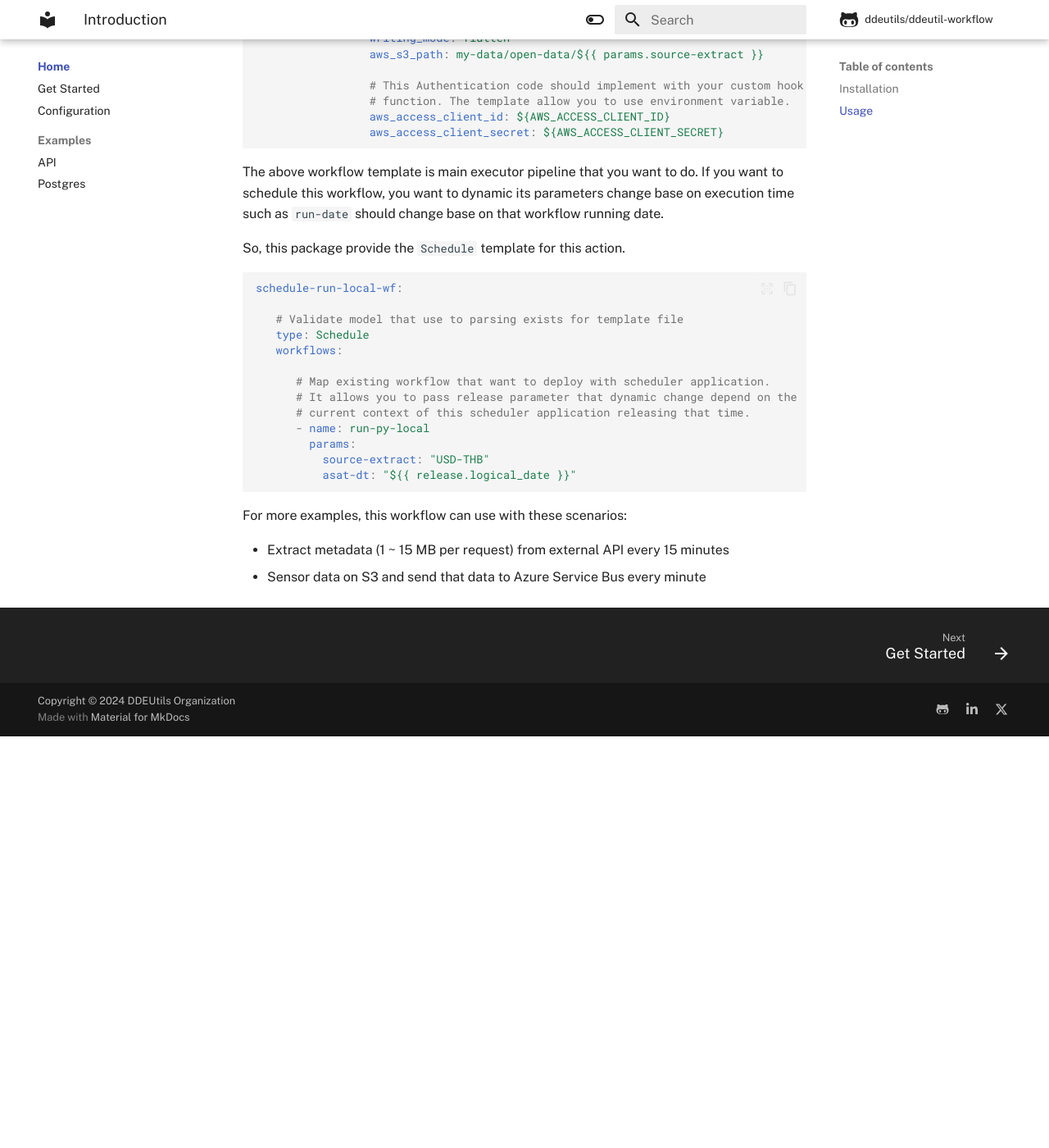
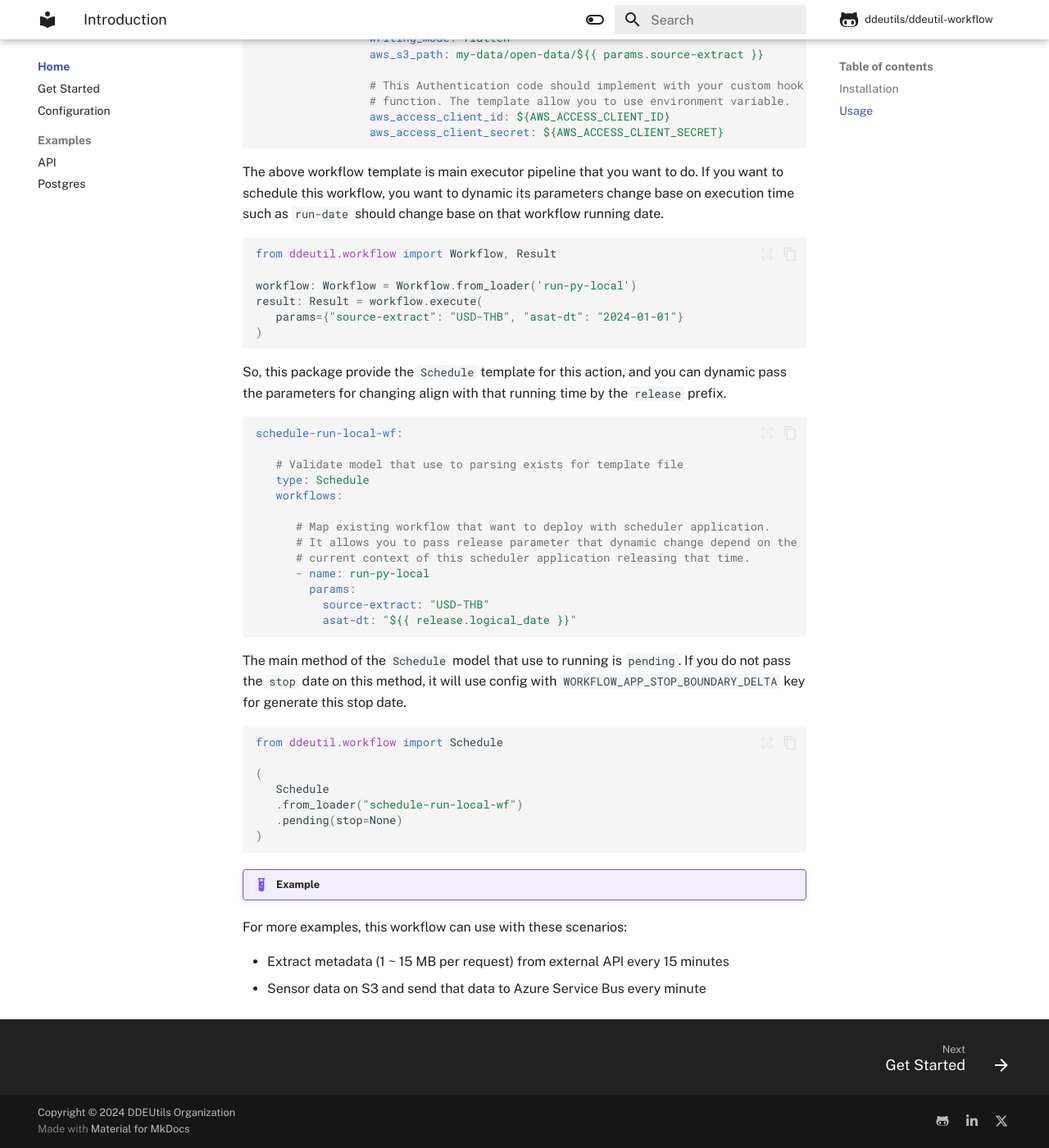
Before and after one commit to ddeutils/ddeutil-workflow, an MkDocs documentation site: the page built from docs/index.md, in a window 1280 px wide and 1400 px high, scrolled down 2843 px. Shown: the whole window at 82% size. Built offline with MkDocs 1.6.1 and Material for MkDocs 9.7.7, drawn with Linux system fonts in a browser that asks for light colours; emoji names are drawn with the system emoji font; comment, search, counter and statistics services are not loaded; before the commit the page ends 3741 px from its top, so only the background shows below that.

Commit message:
:page_facing_up: docs: update mkdocs.

````diff
--- a/docs/index.md
+++ b/docs/index.md
@@ -154,7 +154,17 @@ The above workflow template is main executor pipeline that you want to do. If yo
 want to schedule this workflow, you want to dynamic its parameters change base on
 execution time such as `run-date` should change base on that workflow running date.
 
-So, this package provide the `Schedule` template for this action.
+```python
+from ddeutil.workflow import Workflow, Result
+
+workflow: Workflow = Workflow.from_loader('run-py-local')
+result: Result = workflow.execute(
+   params={"source-extract": "USD-THB", "asat-dt": "2024-01-01"}
+)
+```
+
+So, this package provide the `Schedule` template for this action, and you can dynamic
+pass the parameters for changing align with that running time by the `release` prefix.
 
 ```yaml
 schedule-run-local-wf:
@@ -172,7 +182,23 @@ schedule-run-local-wf:
           asat-dt: "${{ release.logical_date }}"
 ```
 
-For more examples, this workflow can use with these scenarios:
+The main method of the `Schedule` model that use to running is `pending`. If you
+do not pass the `stop` date on this method, it will use config with `WORKFLOW_APP_STOP_BOUNDARY_DELTA`
+key for generate this stop date.
 
-- Extract metadata (1 ~ 15 MB per request) from external API every 15 minutes
-- Sensor data on S3 and send that data to Azure Service Bus every minute
+```python
+from ddeutil.workflow import Schedule
+
+(
+   Schedule
+   .from_loader("schedule-run-local-wf")
+   .pending(stop=None)
+)
+```
+
+!!! example
+
+   For more examples, this workflow can use with these scenarios:
+
+   - Extract metadata (1 ~ 15 MB per request) from external API every 15 minutes
+   - Sensor data on S3 and send that data to Azure Service Bus every minute
````
Also changed, not shown: docs/api/utils.md (+12 -1 lines).
